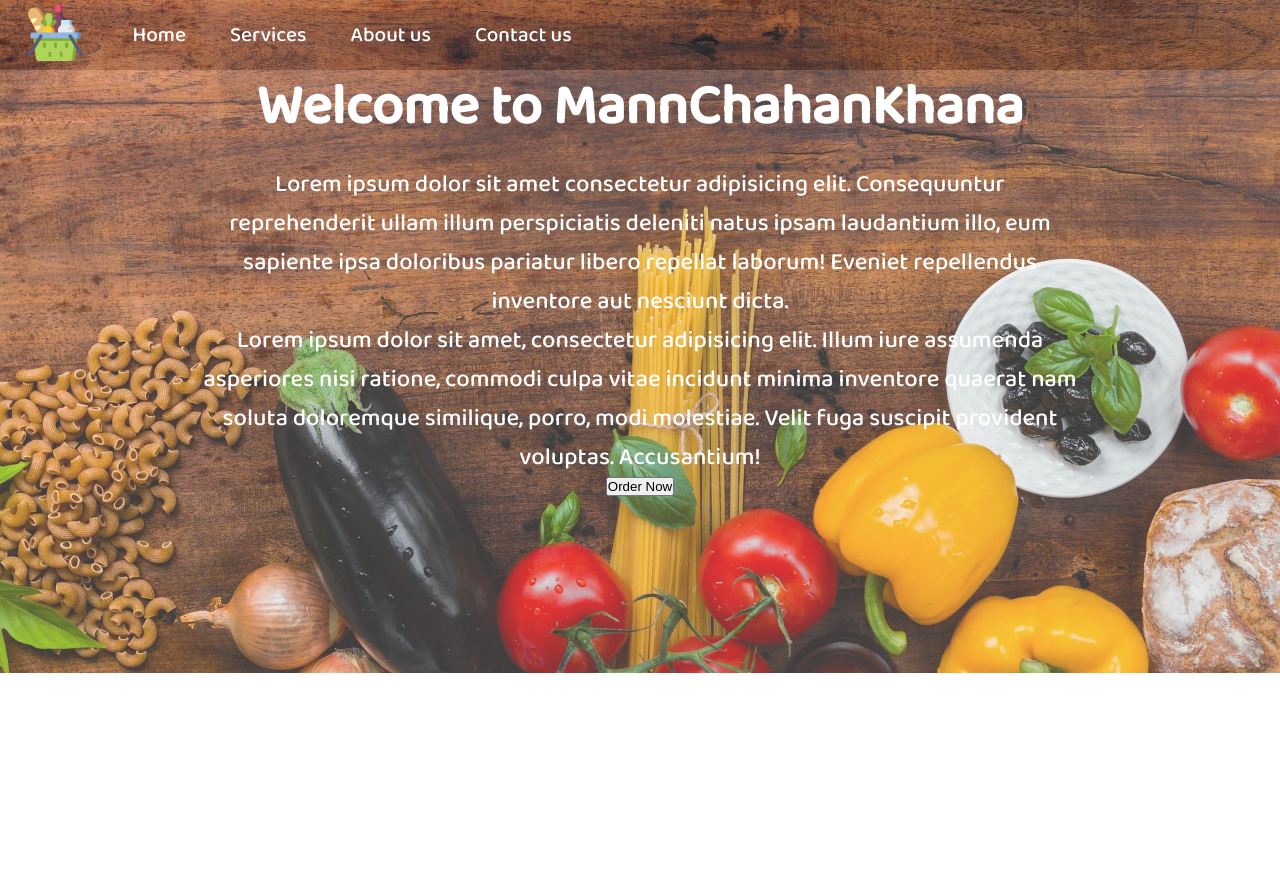
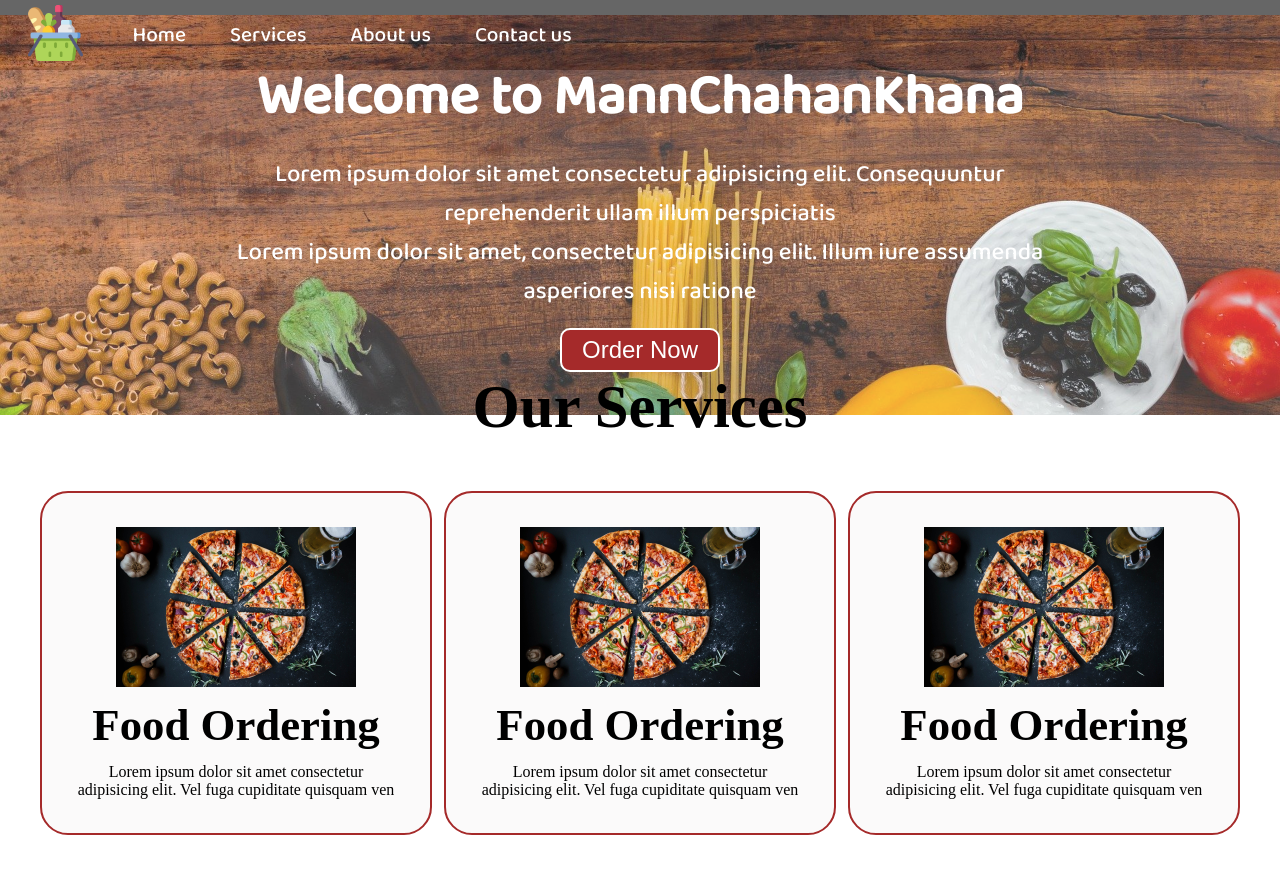
Before and after one commit to prmaurya91/project1, a plain HTML site: page index.html in a window 1280 px wide. Before the commit the page ends 800 px from the top, so only its background shows below. Drawn offline with Linux system fonts and the light colour scheme.

Commit message:
services added

```diff
--- a/css/style.css
+++ b/css/style.css
@@ -14,6 +14,7 @@
     position: relative;
     display: flex;
     align-items: center;
+    top: 0;
 
 }
 
@@ -65,13 +66,13 @@
     padding: 3px 200px;
     justify-content: center;
     align-items: center;
-    height: 400px;
+    height: 284px;
 }
 #home::before{
     content: "";
     position: absolute;
     background: url('../img/bg2.jpg') no-repeat center center/cover;
-    height: 100%;
+    height: 50%;
     width: 100%;
     z-index: -1;
     opacity: 0.8;
@@ -91,8 +92,46 @@
     font-family: 'Baloo Bhai 2', cursive;
 }
 
+
+/* services section  */
+#services{
+    margin: 34px;
+    display: flex;
+}
+#services .box{
+    border: 2px solid brown;
+    padding: 34px;
+    margin: 3px 6px;
+    border-radius: 28px;
+    background: #fbfafa;
+}
+#services .box img{
+    height: 160px;
+    display: block;
+    margin: auto;
+}
+
+
+
 /* utility classes */
 .h-primary{
     font-size: 3.8rem;
     padding: 12px;
 }
+.h-secondary{
+    font-size: 2.8rem;
+    padding: 12px;
+}
+.btn{
+    padding: 6px 20px;
+    border: 2px solid white;
+    background-color:  brown;
+    color: white;
+    margin: 17px;
+    font-size: 1.5rem;
+    border-radius: 10px;
+    cursor: pointer;
+}
+.center{
+    text-align: center;
+}
--- a/index.html
+++ b/index.html
@@ -1,5 +1,6 @@
 <!DOCTYPE html>
 <html lang="en">
+
 <head>
     <meta charset="UTF-8">
     <meta name="viewport" content="width=device-width, initial-scale=1.0">
@@ -8,6 +9,7 @@
     <link href="https://fonts.googleapis.com/css2?family=Baloo+Bhai+2:wght@500&display=swap" rel="stylesheet">
 
 </head>
+
 <body>
 
     <nav id="navbar">
@@ -27,11 +29,34 @@
 
     <section id="home">
         <h1 class="h-primary">Welcome to MannChahanKhana</h1>
-        <p>Lorem ipsum dolor sit amet consectetur adipisicing elit. Consequuntur reprehenderit ullam illum perspiciatis deleniti natus ipsam laudantium illo, eum sapiente ipsa doloribus pariatur libero repellat laborum! Eveniet repellendus inventore aut nesciunt dicta.</p>
-        <p>Lorem ipsum dolor sit amet, consectetur adipisicing elit. Illum iure assumenda asperiores nisi ratione, commodi culpa vitae incidunt minima inventore quaerat nam soluta doloremque similique, porro, modi molestiae. Velit fuga suscipit provident voluptas. Accusantium!</p>
+        <p>Lorem ipsum dolor sit amet consectetur adipisicing elit. Consequuntur reprehenderit ullam illum perspiciatis</p>
+        <p>Lorem ipsum dolor sit amet, consectetur adipisicing elit. Illum iure assumenda asperiores nisi ratione</p>
         <button class="btn">Order Now</button>
+    </section>
+
+    <section class="services-container">
+        <h1 class="h-primary center">Our Services</h1>
+        <div id="services">
+            <div class="box">
+                <img src="img/service1.jpg" alt="">
+                <h2 class="h-secondary center">Food Ordering</h2>
+                <p class="center">Lorem ipsum dolor sit amet consectetur adipisicing elit. Vel fuga cupiditate quisquam ven</p>
+            </div>
+            <div class="box">
+                <img src="img/service1.jpg" alt="">
+                <h2 class="h-secondary center">Food Ordering</h2>
+                <p class="center">Lorem ipsum dolor sit amet consectetur adipisicing elit. Vel fuga cupiditate quisquam ven</p>
+            </div>
+            <div class="box">
+                <img src="img/service1.jpg" alt="">
+                <h2 class="h-secondary center">Food Ordering</h2>
+                <p class="center">Lorem ipsum dolor sit amet consectetur adipisicing elit. Vel fuga cupiditate quisquam ven</p>
+            </div>
+
+        </div>
     </section>
 
 
 </body>
+
 </html>
```
Also changed, not shown: img/service1.jpg (added), img/service2.jpg (added), img/service3.jpg (added), img/service4.jpg (added).
